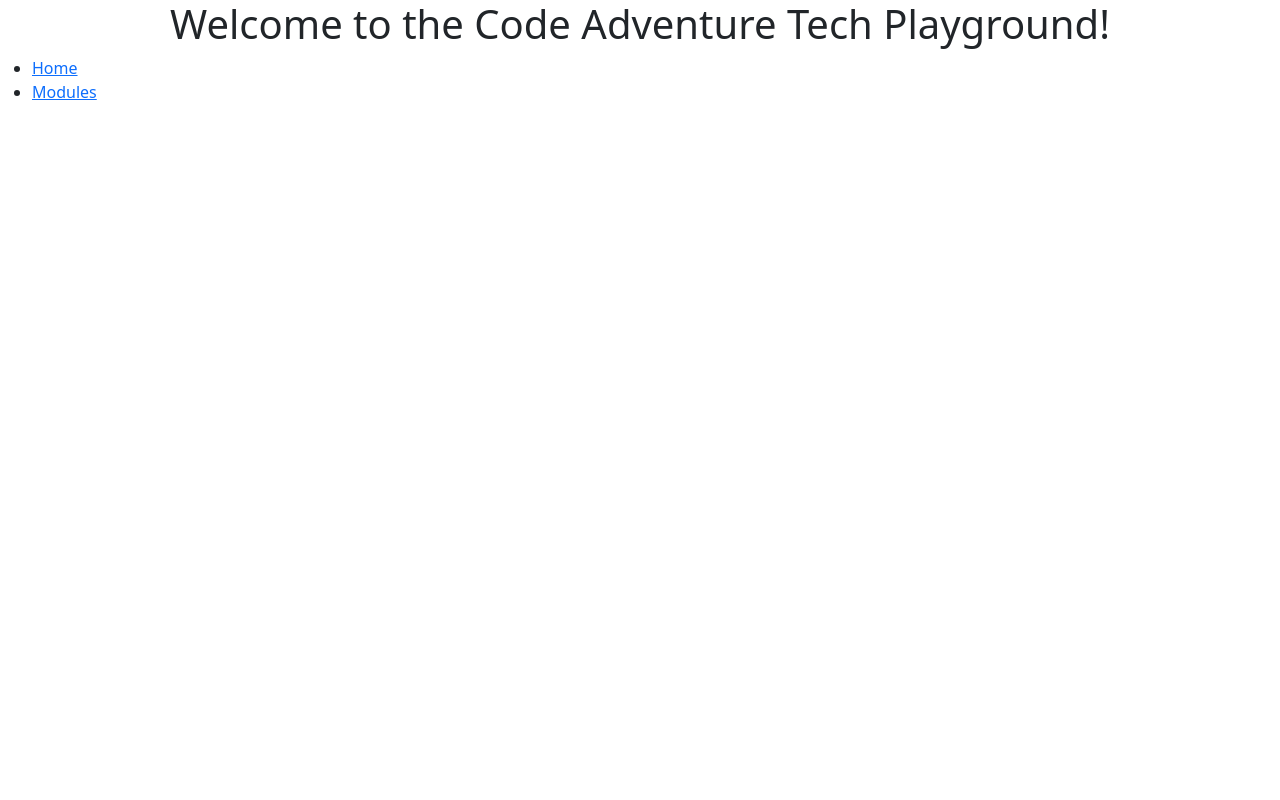
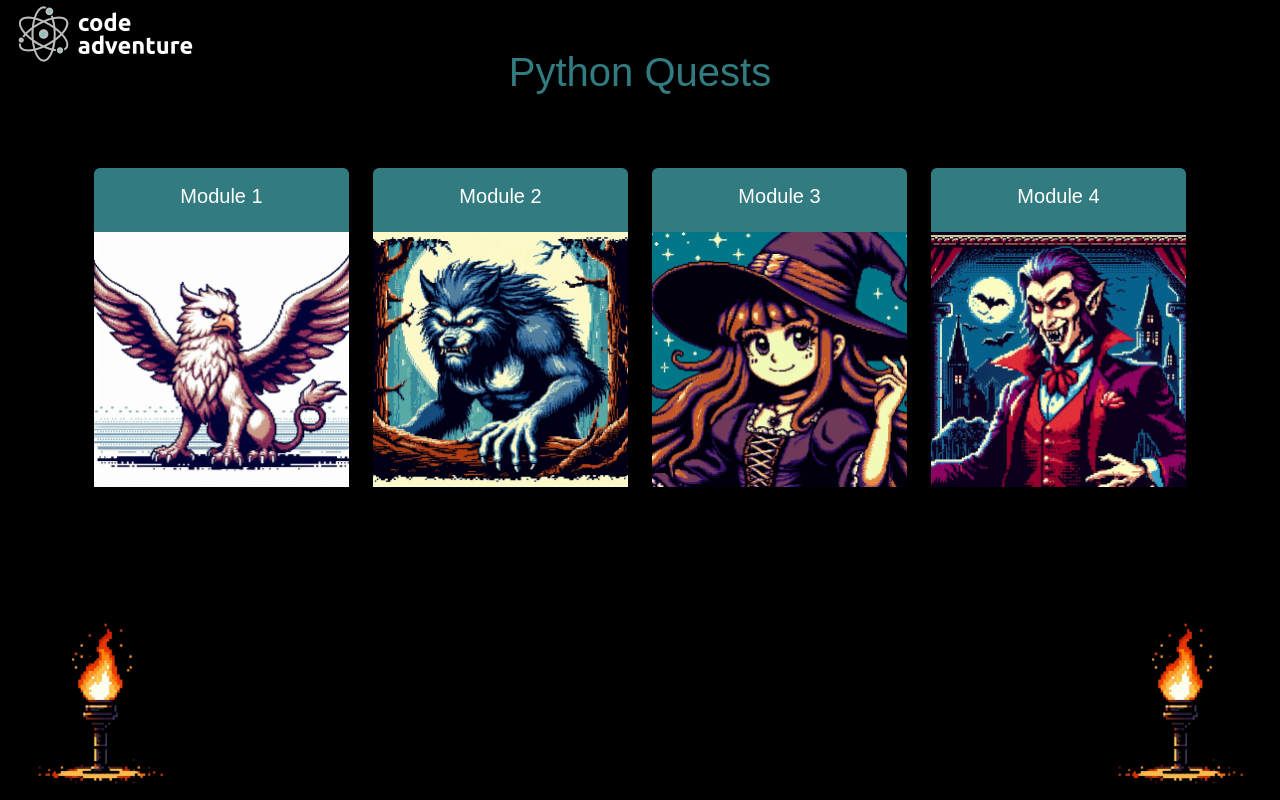
Before and after one commit to huntnel/tech-playground, a React (Create React App) app in the folder frontend/: page /tech-playground in a window 1280 px wide. Built offline with nearby package versions, Linux system fonts and the light colour scheme; a web font is replaced by a local one.

Commit message:
modified app so that module home page is the landing page.

```diff
--- a/frontend/src/App.js
+++ b/frontend/src/App.js
@@ -8,7 +8,7 @@ import {
 import './App.css';
 import 'bootstrap/dist/css/bootstrap.min.css';
 
-const Home = lazy(() => import('./components/Home'));
+// const Home = lazy(() => import('./components/Home'));
 const Module = lazy(() => import('./components/Module'));
 const ModuleHome = lazy(() => import('./components/ModuleHome'));
 
@@ -18,8 +18,8 @@ function App() {
       <Router>
         <Suspense fallback={<div>Loading...</div>}>
           <Routes>
-            <Route path='/tech-playground' element={<Home />} />
-            <Route path='/modules' element={<ModuleHome />} />
+            <Route path='/tech-playground' element={<ModuleHome />} />
+            {/* <Route path='/modules' element={<ModuleHome />} /> */}
             <Route path='/module1' element={<Module moduleNumber={1} />} />
             <Route path='/module2' element={<Module moduleNumber={2} />} />
             <Route path='/module3' element={<Module moduleNumber={3} />} />
--- a/frontend/src/components/ModuleHome.js
+++ b/frontend/src/components/ModuleHome.js
@@ -33,7 +33,7 @@ function ModuleHome() {
                                     <Card.Body>
                                         <Card.Title className='text-white pixel-font card-title text-center'>Module 1</Card.Title>
                                     </Card.Body>
-                                    <Card.Img className='card-img' variant="bottom" src="img/module1/Wizard.jpg" />
+                                    <Card.Img className='card-img' variant="bottom" src="img/module4/Griffin.jpg" />
                                     <div className='card-img-overlay'>
                                         <div className="overlay-text">
                                             <Card.Text className='text-center pixel-font'>
--- a/frontend/src/components/Task.js
+++ b/frontend/src/components/Task.js
@@ -53,7 +53,7 @@ const Task = memo((props) => {
 
   const handleTaskChange = useCallback((task) => {
     if (task > totalTasks || task < 1) {
-      navigate('/modules');
+      navigate('/tech-playground');
     }
     setOutput([]);
     changeTask(task);
@@ -82,7 +82,7 @@ const Task = memo((props) => {
             <Col xs={{ xs: 12 }} md={6} className="flex-fill">
               <h4 className='center level-headings pixel-font'>Levels</h4>
               <div className="level-progress-container">
-                <Button className='custom-btn smaller-margin-btn' style={{ marginBottom: "5px" }} onClick={() => navigate('/modules')}><span className='pixel-font'>Home</span></Button>
+                <Button className='custom-btn smaller-margin-btn' style={{ marginBottom: "5px" }} onClick={() => navigate('/tech-playground')}><span className='pixel-font'>Home</span></Button>
                 <LevelIndicator totalTasks={totalTasks} currentLevel={currentTask} onTaskClick={handleTaskChange} />
                 <Button className='custom-btn previous-btn smaller-margin-btn' style={{ marginBottom: "5px" }} onClick={() => handleTaskChange(parseInt(currentTask) - 1)}><span className='pixel-font'>{"Previous"}</span></Button>
                 <Button className='custom-btn smaller-margin-btn' style={{ marginBottom: "5px" }} onClick={() => handleTaskChange(parseInt(currentTask) + 1)}><span className='pixel-font'>{taskComplete ? "Next Level" : "Skip"}</span></Button>
```
